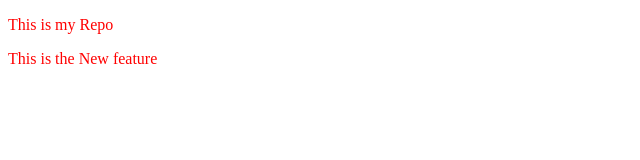
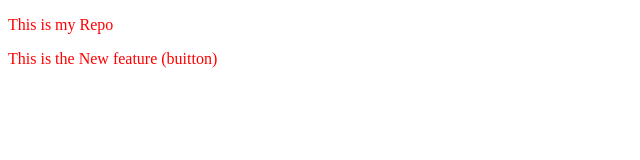
Before and after one commit to githubrishi321/localrepo, a plain HTML site: page index.html in a window 1280 px wide. Shown: the full height of the page, 0-640 px from the left. Drawn offline with Linux system fonts and the light colour scheme.

```diff
--- a/index.html
+++ b/index.html
@@ -11,7 +11,8 @@
 <body>
 
   <p>This is my Repo</p>
-  <p>This is the New feature</p>
+  <p>This is the New feature (buitton)</p>
+
 
 </body>
 </html>
```
